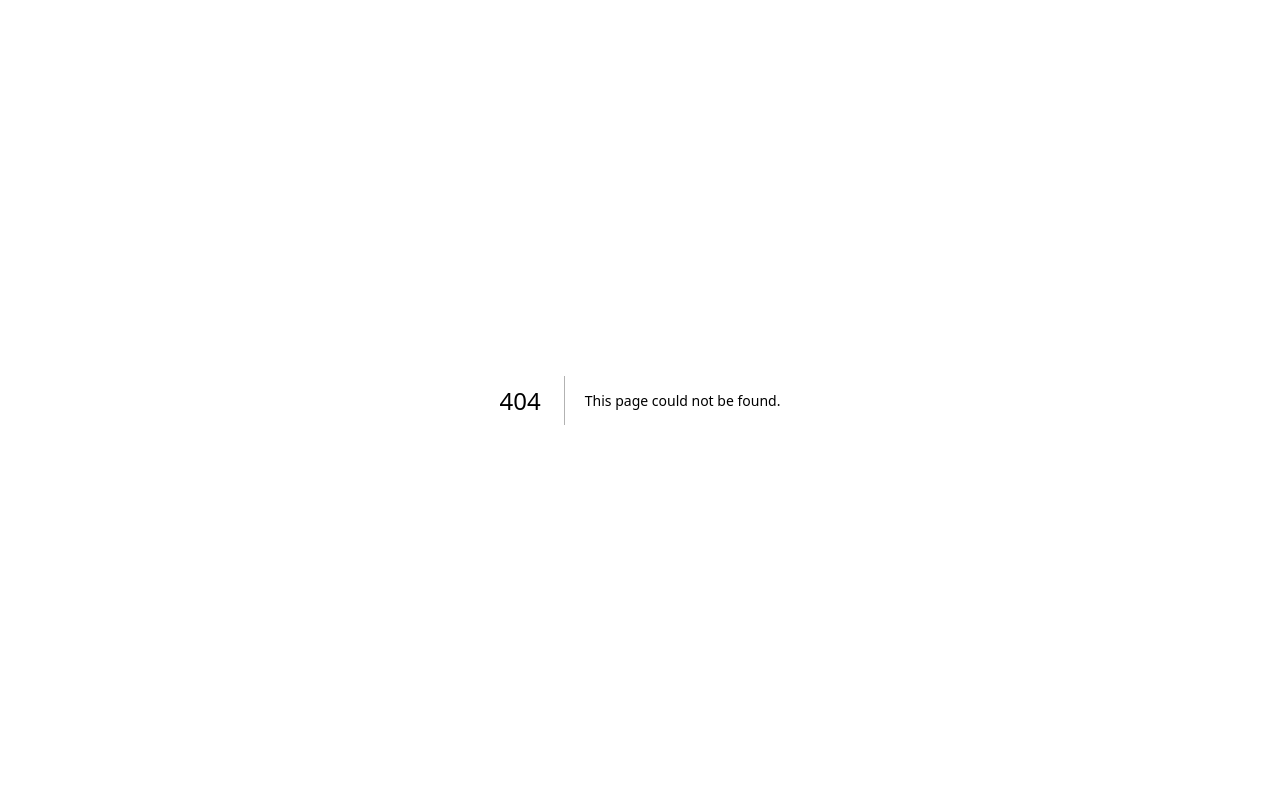
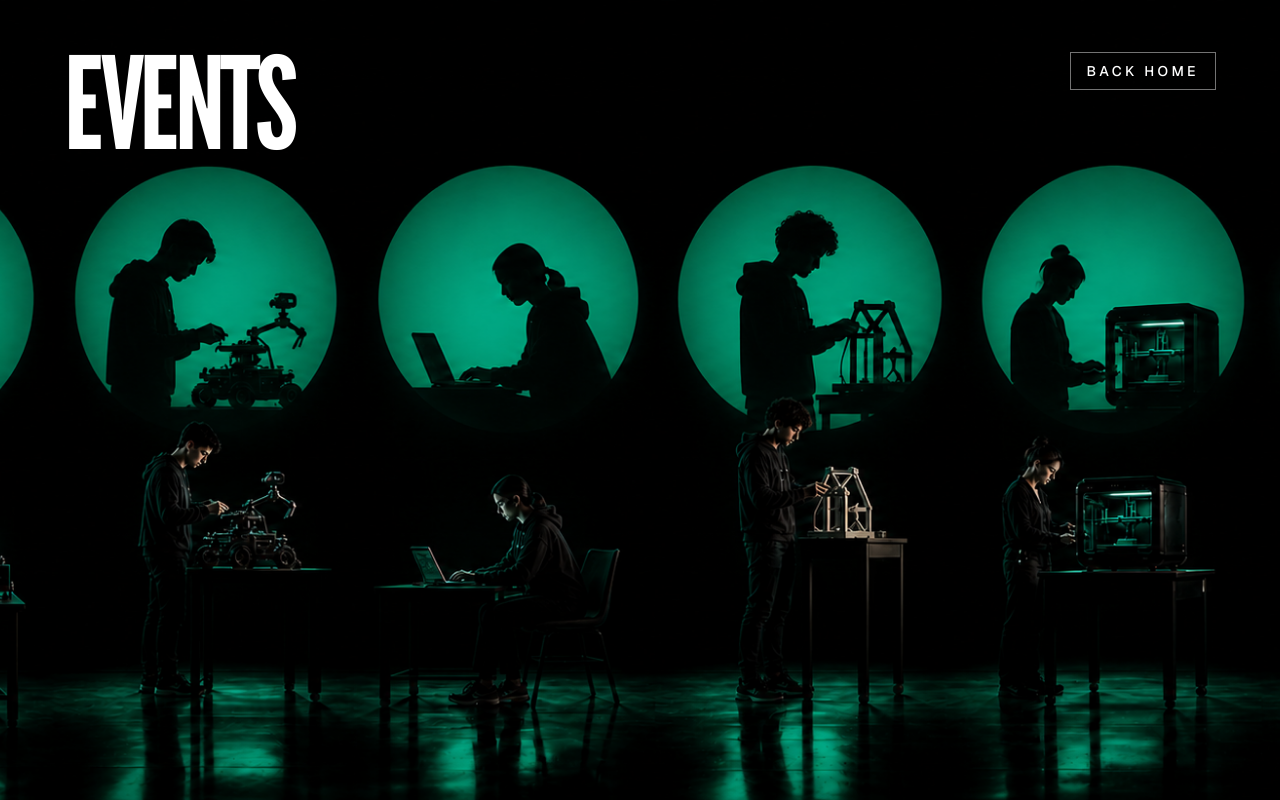
Before and after one commit to saiisback/iic-website, a Next.js app: page /events in a window 1280 px wide. Before the commit this address had no page. Built offline with nearby package versions, Linux system fonts and the light colour scheme.

Commit message:
feat: add events builder hero page

```diff
--- /dev/null
+++ b/app/events/page.tsx
@@ -0,0 +1,29 @@
+import type { Metadata } from "next";
+import Image from "next/image";
+import eventsHero from "@/public/events-builders-hero.png";
+import { EventsHero } from "@/components/events/EventsHero";
+
+const heroAlt =
+  "Six student builders creating with electronics, robotics, code, prototypes, fabrication tools, and product tests";
+
+export const metadata: Metadata = {
+  title: "Events | IIC BMSIT",
+  description: "Events for builders, innovators, and student founders at IIC BMSIT.",
+};
+
+export default function EventsPage() {
+  return (
+    <EventsHero
+      heroImage={
+        <Image
+          src={eventsHero}
+          alt={heroAlt}
+          fill
+          preload
+          sizes="100vw"
+          className="object-cover object-center"
+        />
+      }
+    />
+  );
+}
--- /dev/null
+++ b/components/events/EventsHero.ts
@@ -0,0 +1,32 @@
+import { createElement, type ReactNode } from "react";
+
+export function EventsHero({ heroImage }: { heroImage: ReactNode }) {
+  return createElement(
+    "main",
+    {
+      "data-events-hero": "true",
+      className: "relative min-h-[100dvh] overflow-hidden bg-black text-white",
+    },
+    createElement("div", { className: "absolute inset-0" }, heroImage),
+    createElement(
+      "div",
+      { className: "relative z-10 flex items-start justify-between px-6 pt-6 md:px-16 md:pt-12" },
+      createElement(
+        "h1",
+        {
+          className: "text-7xl leading-[0.85] tracking-tighter md:text-9xl",
+          style: { fontFamily: "var(--font-league-gothic)" },
+        },
+        "EVENTS",
+      ),
+      createElement(
+        "a",
+        {
+          href: "/",
+          className: "mt-1 whitespace-nowrap border border-white/45 px-4 py-2 text-xs font-medium tracking-[0.24em] text-white transition-[background-color,color,transform] duration-200 hover:bg-white hover:text-black focus-visible:outline-2 focus-visible:outline-offset-2 focus-visible:outline-white active:translate-y-px md:text-sm",
+        },
+        "BACK HOME",
+      ),
+    ),
+  );
+}
```
Also changed, not shown: 1 other file (tests, documents, lock files or other folders).
